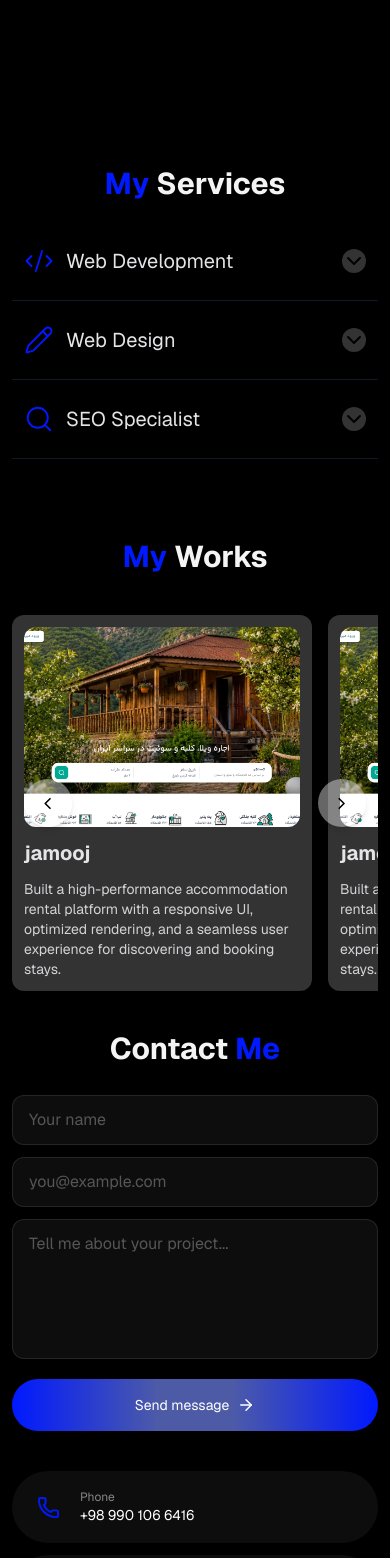
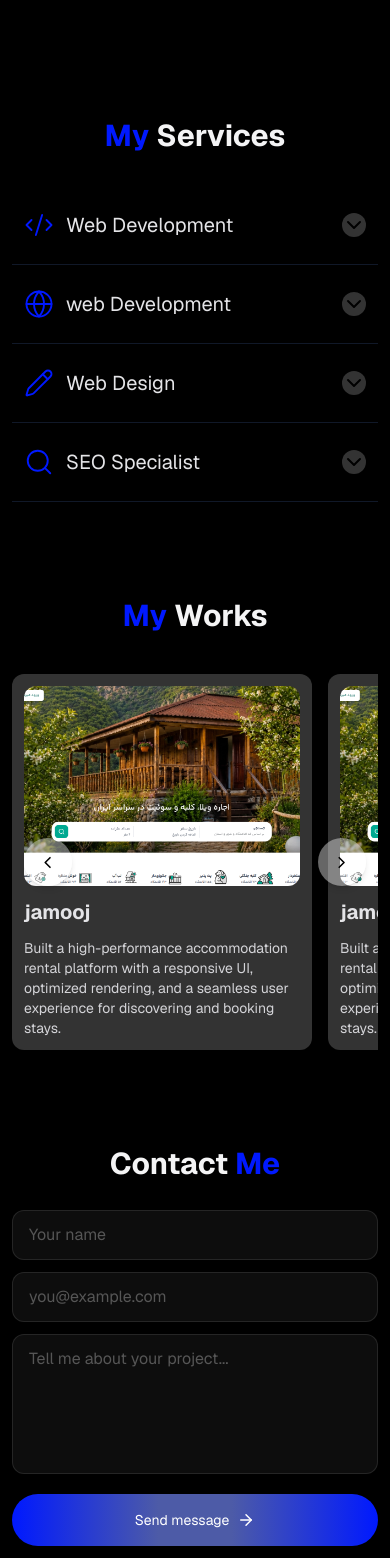
Before and after one commit to MahsaGeramy/Portfolio, a Next.js app: page / in a window 390 px wide. Shown: the part 1050-2608 px from the top of the page. Built offline with nearby package versions, Linux system fonts and the light colour scheme.

Commit message:
refactor: responsive

```diff
--- a/src/app/_components/sections/contactMe.tsx
+++ b/src/app/_components/sections/contactMe.tsx
@@ -106,8 +106,8 @@ const ContactMe = () => {
             delay={200}
             className="w-full"
         >
-            <section id="contactMe" className="mt-10 md:mt-20 w-full">
-                <p className="mb-5 mt-10 text-center text-3xl md:text-4xl font-bold text-zinc-100">
+            <section id="contactMe" className="mt-10 md:mt-20 w-full mt-24">
+                <p className="mb-5 text-center text-3xl md:text-4xl font-bold text-zinc-100">
                     Contact <span className="text-primary">Me</span>
                 </p>
                 <div className="mt-5 md:mt-10 flex flex-col md:flex-row gap-10 md:gap-16">
--- a/src/app/_components/sections/myServices.tsx
+++ b/src/app/_components/sections/myServices.tsx
@@ -1,7 +1,7 @@
 "use client"
 import { useState } from "react";
 import Collapse from "@/app/_components/ui/collapse";
-import { Code2, PencilIcon, Search } from "lucide-react";
+import { Code2, PencilIcon, Search,Globe } from "lucide-react";
 import Reveal from "@/app/_components/ui/Reveal";
 
 const services = [
@@ -9,20 +9,34 @@ const services = [
         id: 1,
         title: "Web Development",
         description:
-            "I build scalable, responsive, and high-performance web applications using modern Front-End technologies.",
+            "I build scalable, responsive, and high-performance web applications using modern web technologies and development practices.",
         icon: Code2,
         tags: [
             "React",
             "Next.js",
             "TypeScript",
             "Node.js",
+            "REST APIs",
             "Responsive Design",
-            "RESTful APIs",
-            "Reusable Components",
         ],
     },
     {
         id: 2,
+        title: "web Development",
+        description:
+            "I build and customize responsive WordPress websites with a focus on performance, usability, maintainability, and SEO.",
+        icon: Globe,
+        tags: [
+            "WordPress",
+            "Elementor",
+            "Custom Themes",
+            "Responsive Design",
+            "SEO",
+            "Performance",
+        ],
+    },
+    {
+        id: 3,
         title: "Web Design",
         description:
             "I create clean, responsive, and user-focused interfaces that balance visual design, usability, and performance.",
@@ -37,7 +51,7 @@ const services = [
         ],
     },
     {
-        id: 3,
+        id: 4,
         title: "SEO Specialist",
         description:
             "I optimize websites for better performance, search visibility, and user experience through technical SEO and modern web performance practices.",
@@ -74,8 +88,8 @@ const MyServices = () => {
         <Reveal
             delay={200}
         >
-            <section id="services" className="flex flex-col w-full max-w-[50rem]">
-                <p className="mb-5 mt-32 text-center text-3xl md:text-4xl font-bold text-zinc-100">
+            <section id="services" className="flex flex-col w-full max-w-[50rem] mt-20">
+                <p className="mb-8 text-center text-3xl md:text-4xl font-bold text-zinc-100">
                     <span className="text-primary">My</span> Services
                 </p>
                 {services.map((service) => {
--- a/src/app/_components/sections/myWorks.tsx
+++ b/src/app/_components/sections/myWorks.tsx
@@ -46,8 +46,8 @@ const MyWorks = () =>{
             delay={200}
             className="w-full"
         >
-            <section id="works" className="flex flex-col w-full">
-                <p className="mb-10 mt-20 text-center text-3xl md:text-4xl font-bold text-zinc-100">
+            <section id="works" className="flex flex-col w-full mt-24">
+                <p className="mb-10 text-center text-3xl md:text-4xl font-bold text-zinc-100">
                     <span className="text-primary">My</span> Works
                 </p>
                 <Slider
```
